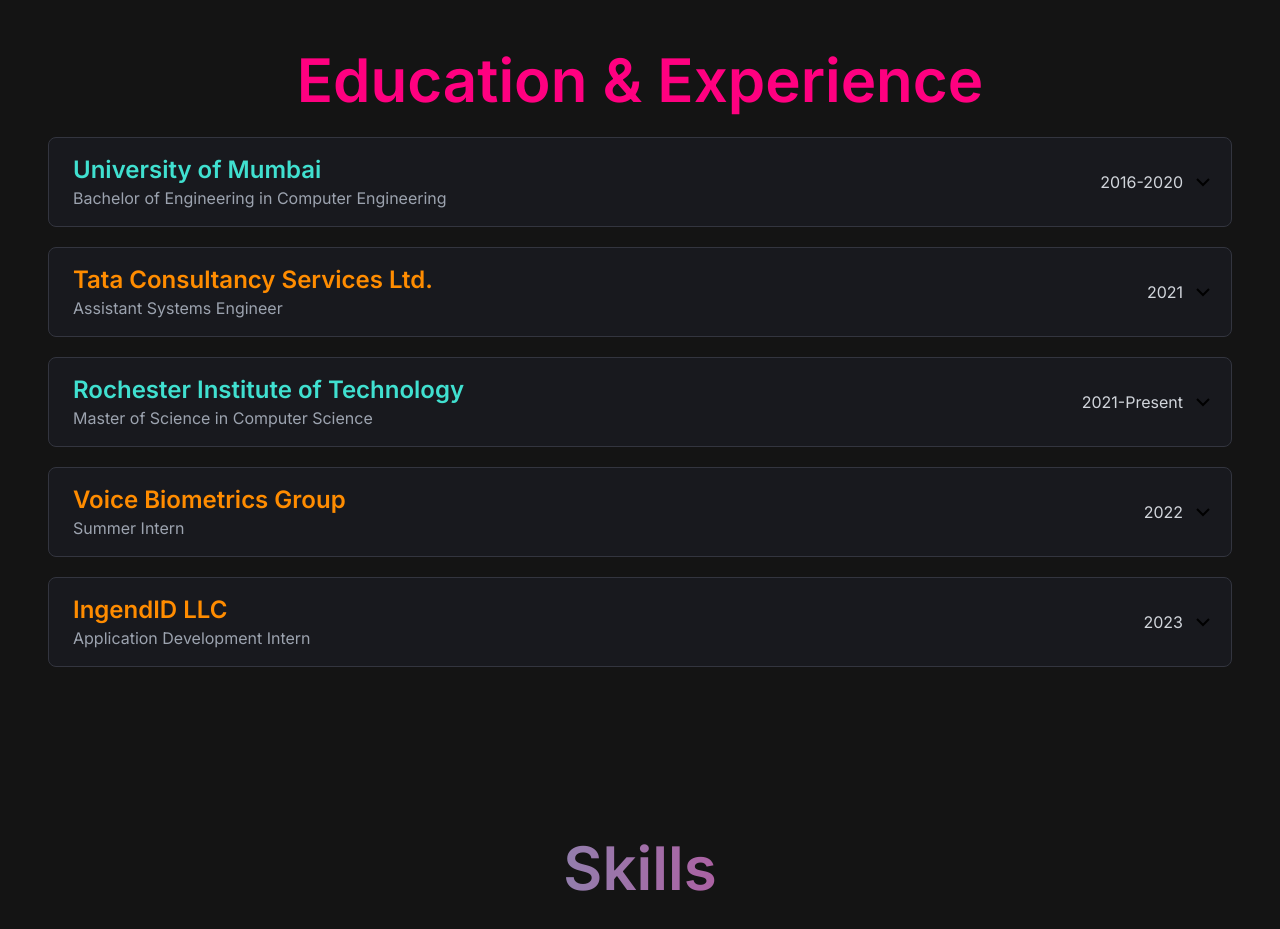
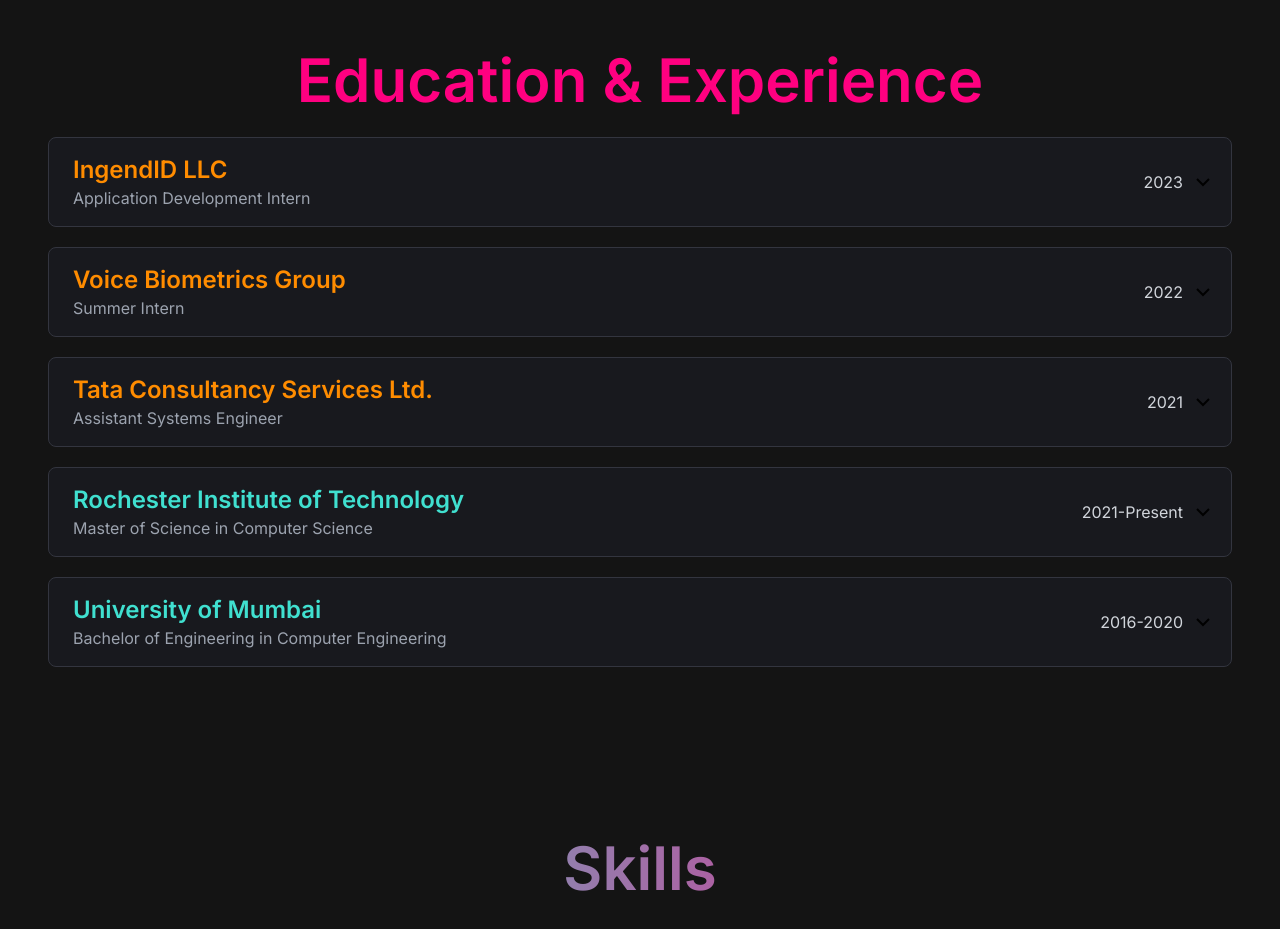
Before and after one commit to AbhijayNair/abhijaynair.github.io, a Next.js app: page / in a window 1280 px wide. Shown: the part 1080-2009 px from the top of the page. Built offline with nearby package versions, Linux system fonts and the light colour scheme.

Commit message:
Changed ordering of eperience

```diff
--- a/app/components/ExperienceSection.tsx
+++ b/app/components/ExperienceSection.tsx
@@ -21,15 +21,14 @@
         </h2>
         <div className="py-4">
           <ul className="flex flex-col space-y-5">
-            {uMum(setUMumVisible, uMumVisible)}
+            {ingenid(setIngenIdVisible, ingenIdVisible)}
+
+            {vbg(setVbgVisible, vbgVisible)}
 
             {tcs(setTcsVisible, tcsVisible)}
 
             {rit(setRitVisible, ritVisible)}
-
-            {vbg(setVbgVisible, vbgVisible)}
-
-            {ingenid(setIngenIdVisible, ingenIdVisible)}
+            {uMum(setUMumVisible, uMumVisible)}
           </ul>
         </div>
       </div>
```
